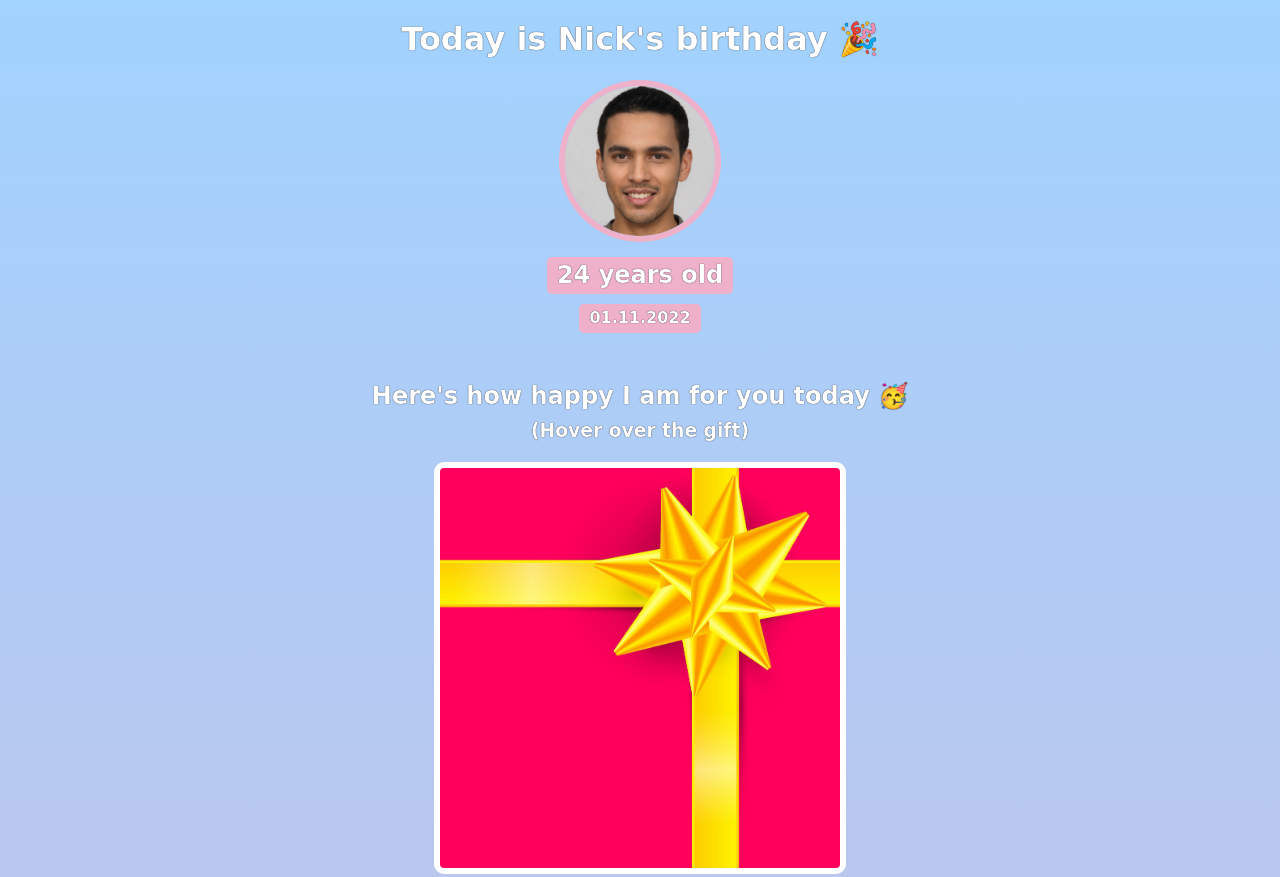
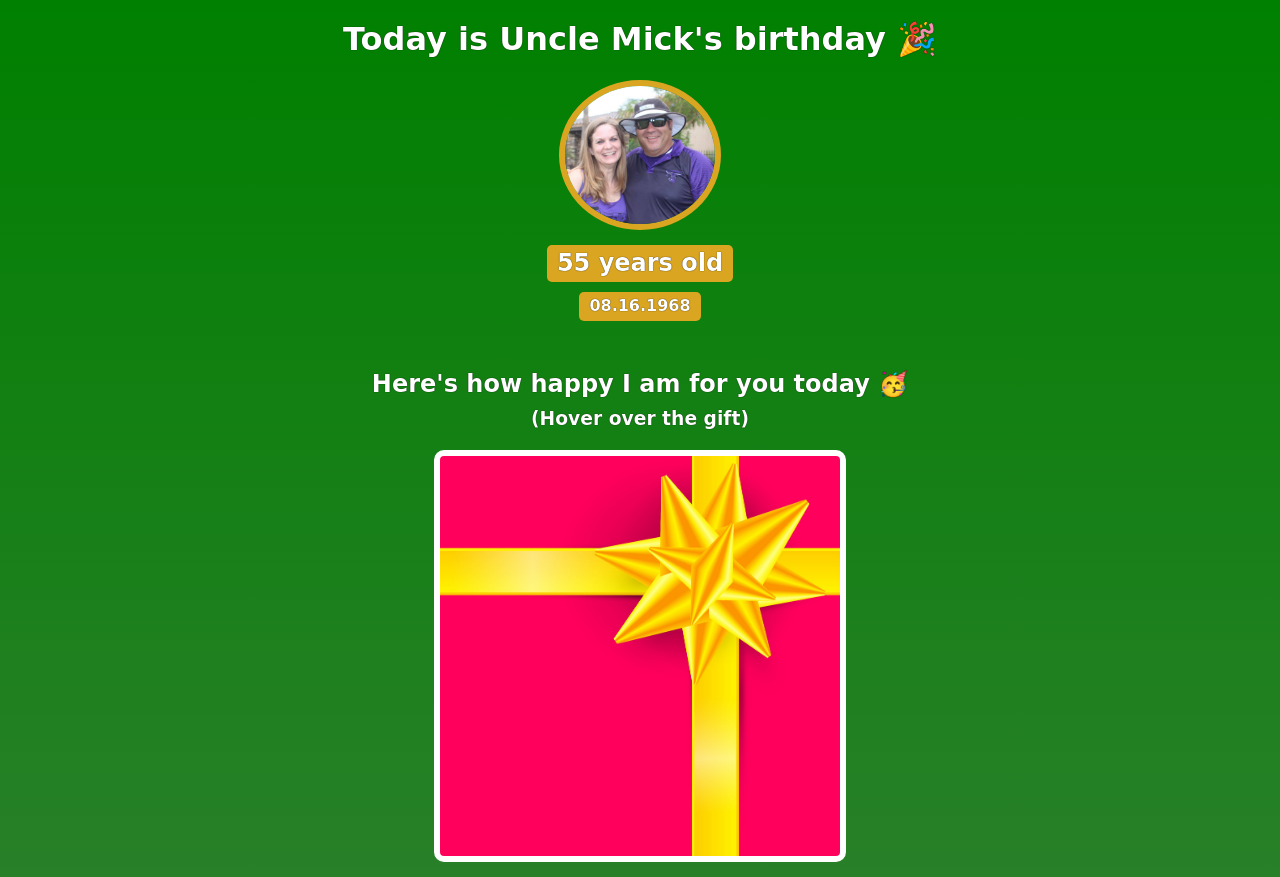
Before and after one commit to bhnelson/birthday-website, a website built with Vite: page Birthday Website/index.html in a window 1280 px wide. Shown: the top 877 px of the page. Built offline with nearby package versions, Linux system fonts and the light colour scheme; a web font is replaced by a local one.

Commit message:
accpeted chagnes

```diff
--- a/Birthday Website/index.html
+++ b/Birthday Website/index.html
@@ -7,10 +7,10 @@
     </head>
     <body>
         <div id="header">
-            <h1>Today is Nick's birthday 🎉</h1>
-            <img id="bff-img" src="images/nick.jpg">
-            <h2 id="bday-age">24 years old</h2>
-            <h4 id="bday-date">01.11.2022</h4>
+            <h1>Today is Uncle Mick's birthday 🎉</h1>
+            <img id="bff-img" src="images/mick-balinda.jpg">
+            <h2 id="bday-age">55 years old</h2>
+            <h4 id="bday-date">08.16.1968</h4>
         </div>
 
         <div class="gift-section">
@@ -35,7 +35,7 @@
         </div>
 
          <div class="gift-section">
-            <h2 class="gift-title">This one's for you, my friend 🥂</h2>
+            <h2 class="gift-title">This one is from your twin brother!🥂</h2>
             <div class="gift-img" id="gift-img-cheers"></div>
         </div>
 
--- a/Birthday Website/styles.css
+++ b/Birthday Website/styles.css
@@ -1,7 +1,7 @@
 body {
     text-align: center;
     font-family: 'Happy Monkey', cursive;
-    background: linear-gradient(#a2d2ff, #EFB0C9);
+    background: linear-gradient(green, gray);
     color: #ffffff;
 }
 
@@ -12,12 +12,12 @@ h1, h2, h3, h4, p {
 #bff-img {
     width: 150px;
     border-radius: 50%;
-    border: 6px solid #EFB0C9;
+    border: 6px solid goldenrod;
     margin-bottom: 10px;
 }
 
 #bday-age {
-    background: #EFB0C9;
+    background: goldenrod;
     padding: 5px 10px;
     border-radius: 5px;
     margin: 5px 0 10px 0;
@@ -25,7 +25,7 @@ h1, h2, h3, h4, p {
 
 #bday-date {
     margin: 0;
-    background: #EFB0C9;
+    background: goldenrod;
     padding: 5px 10px;
     border-radius: 5px;
 }
```
Also changed, not shown: Birthday Website/images/mick-balinda.jpg (added).
